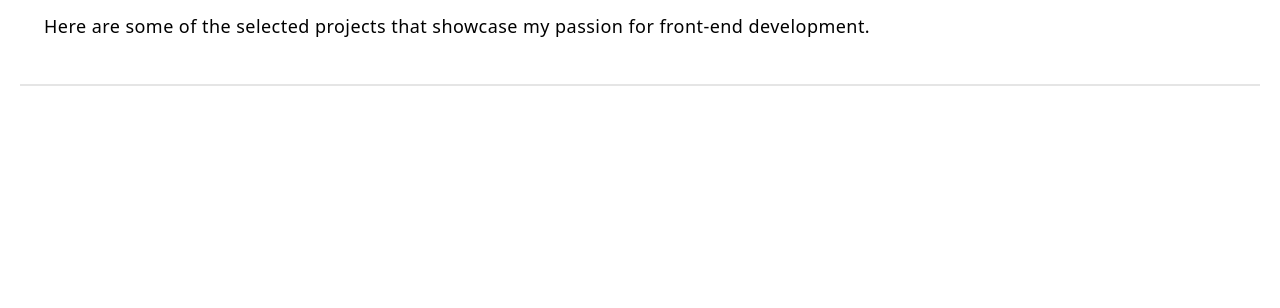
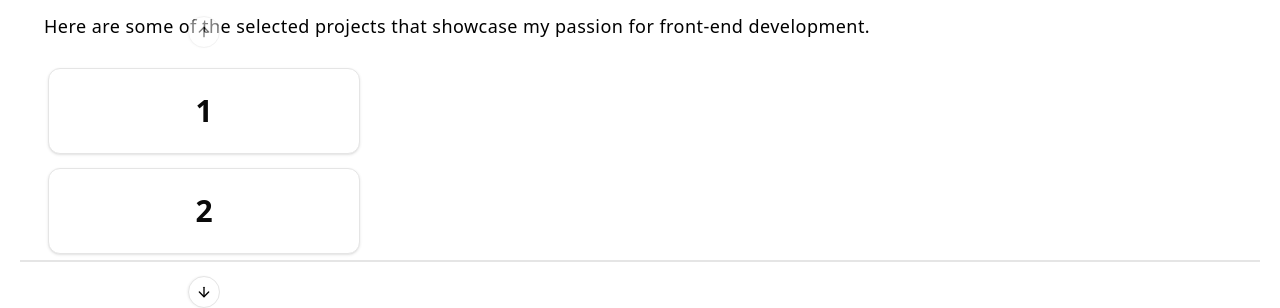
Before and after one commit to rohitsb20/myportfolio, a Next.js app: page / in a window 1280 px wide. Shown: the part 587-895 px from the top of the page. Before the commit the page ends 800 px from the top, so only its background shows below. Built offline with nearby package versions, Linux system fonts and the light colour scheme.

Commit message:
refactor Feature component to use CarouselOrientation and remove unused code

```diff
--- a/src/components/Feature.tsx
+++ b/src/components/Feature.tsx
@@ -1,18 +1,8 @@
-// import Project from "@/components/Project";
 
 import React from "react";
-import { Carousel } from "./ui/carousel";
+import { CarouselOrientation } from "@/components/Carousel";
 
-// const data = [
-//   {
-//     title: "Promotional landing page for our favorite show",
-//     description:
-//       "Teamed up with a designer to breathe life into a promotional webpage for our beloved show, Adventure Time. Delivered a fully responsive design with dynamic content capabilities, seamlessly integrating a newsletter feature to keep fans updated with the latest adventures.",
-//     year: 2023,
-//     role: "Front-end Developer",
-//     image: "/images/project.png",
-//   },
-// ];
+
 
 export default function Feature() {
   return (
@@ -27,19 +17,8 @@ export default function Feature() {
         </p>
       </div>
 
-      <div className="pb-5">
-        {/* {data.map((data, index) => (
-          <Project key={index}
-          title={data.title}
-          image={data.image}
-            description={data.description}
-            year={data.year}
-            role={data.role}
-
-          />
-        ))} */}
-
-        <Carousel/>
+      <div>
+        <CarouselOrientation/>
       </div>
     </div>
   );
```
